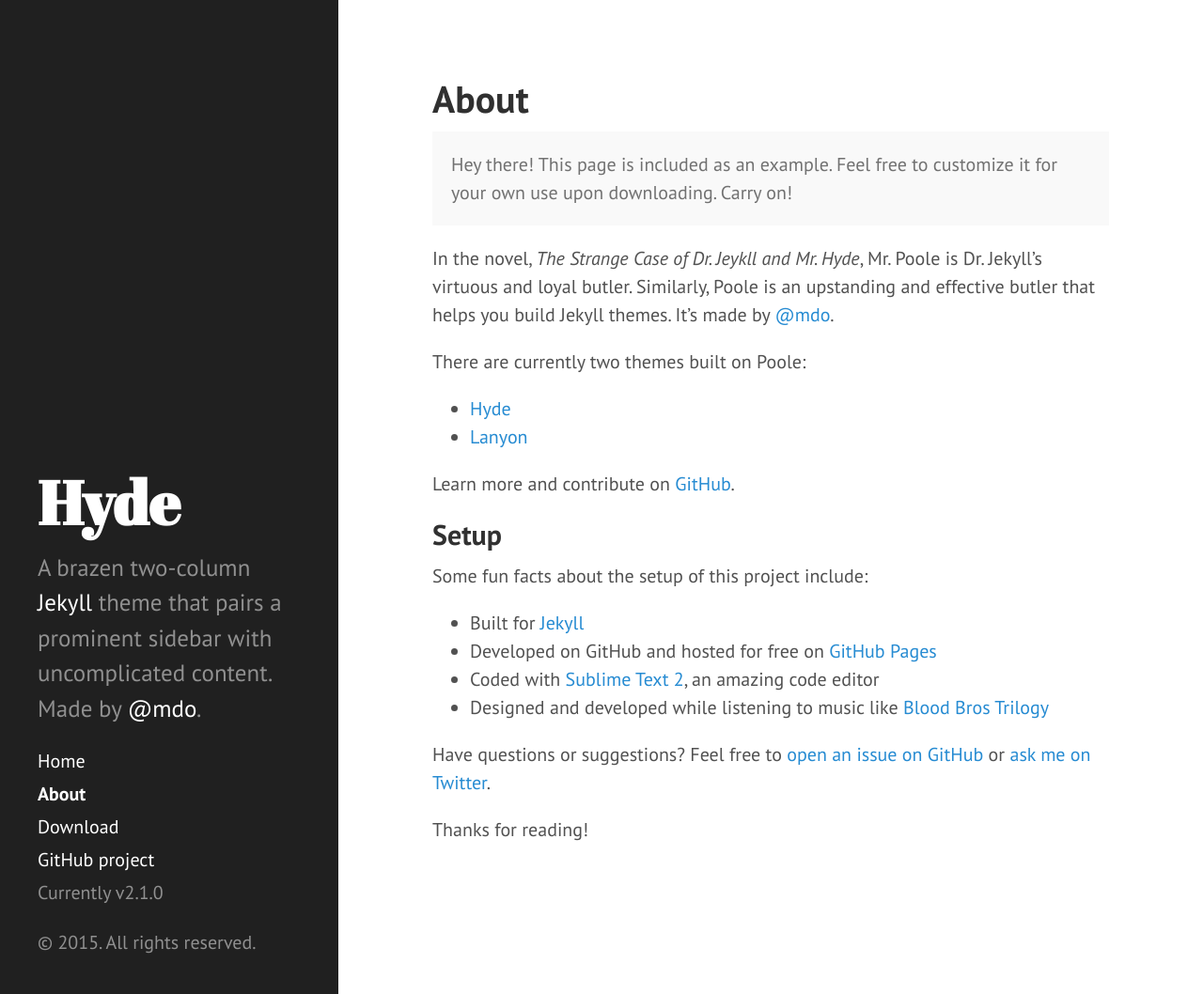
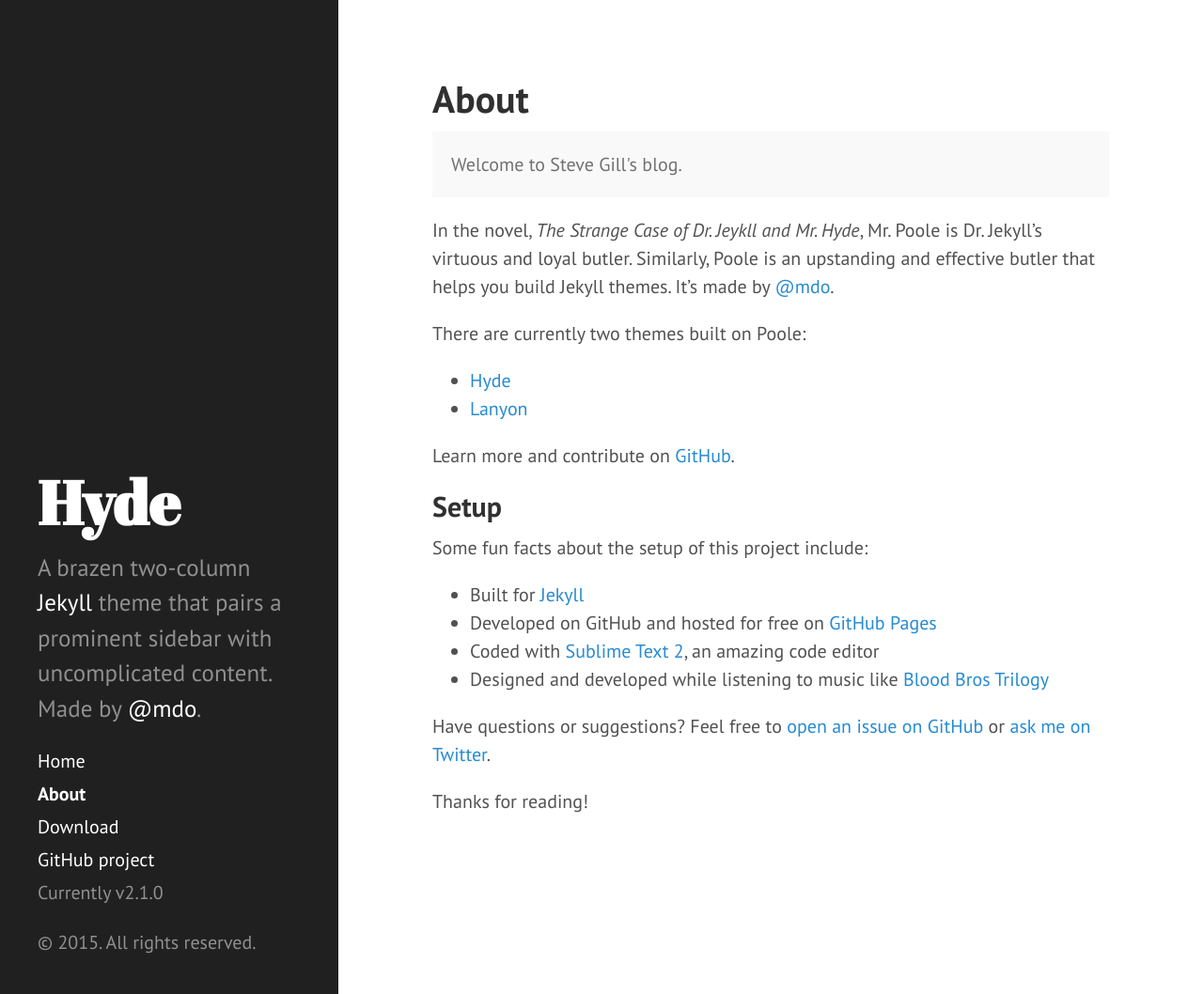
Before and after one commit to StephenGillCoop/stevergill.github.io, a Jekyll site: the page built from about.md, in a window 1280 px wide and 1058 px high. Shown: the whole window at 94% size. Built offline with Jekyll 4.4.1, drawn with Linux system fonts in a browser that asks for light colours; Markdown is read by kramdown in place of the engine named in the settings.

Commit message:
test change.

```diff
--- a/about.md
+++ b/about.md
@@ -4,7 +4,7 @@ title: About
 ---
 
 <p class="message">
-  Hey there! This page is included as an example. Feel free to customize it for your own use upon downloading. Carry on!
+  Welcome to Steve Gill's blog.
 </p>
 
 In the novel, *The Strange Case of Dr. Jeykll and Mr. Hyde*, Mr. Poole is Dr. Jekyll's virtuous and loyal butler. Similarly, Poole is an upstanding and effective butler that helps you build Jekyll themes. It's made by [@mdo](https://twitter.com/mdo).
```
